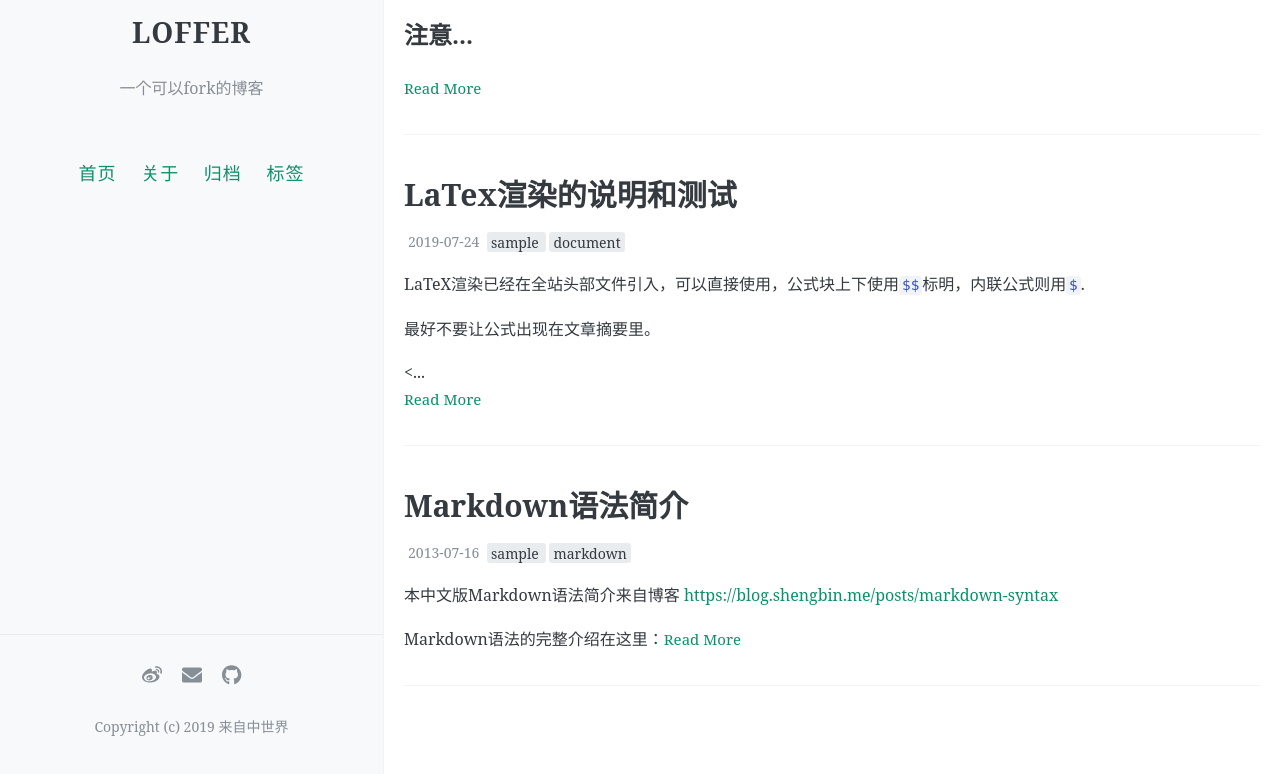
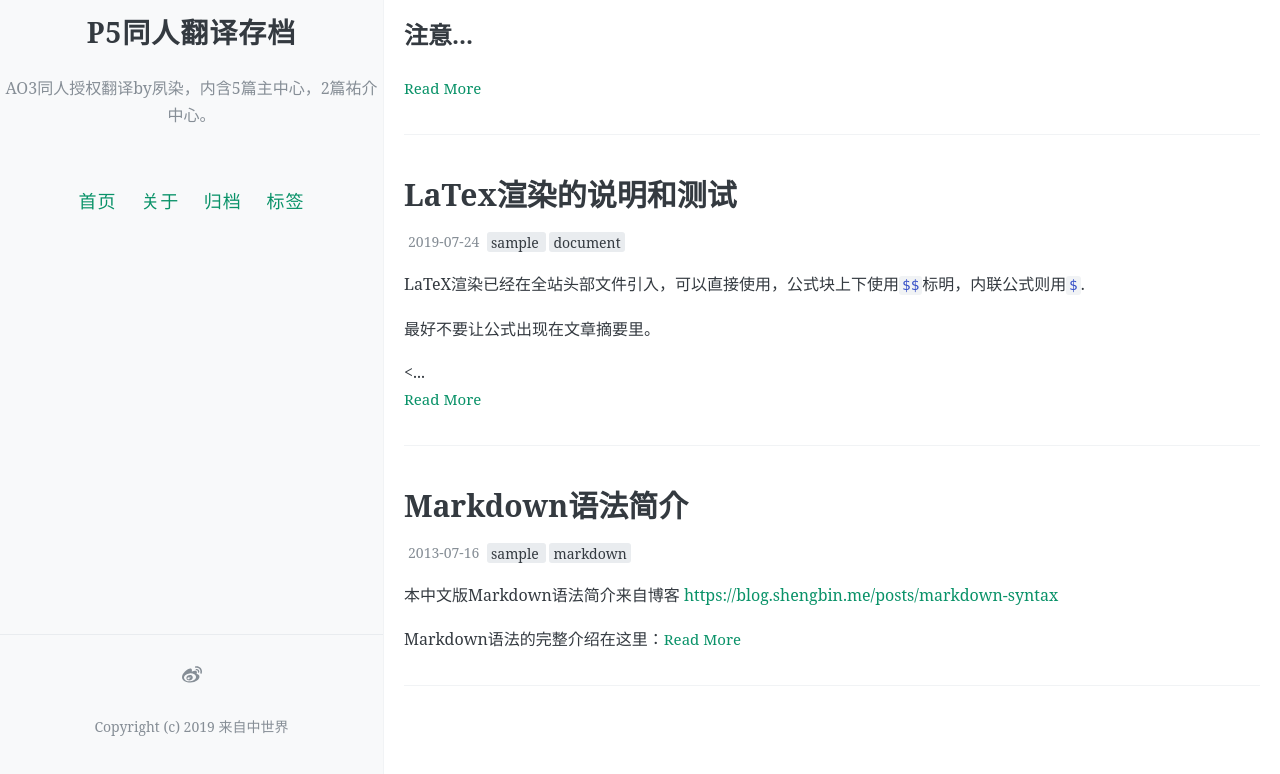
Before and after one commit to melancholique/P5fanfictranslation, a Jekyll site: the page built from index.html, in a window 1280 px wide and 1064 px high. Shown: the part 290-1064 px from the top of the window. Built offline with Jekyll 4.4.1, drawn with Linux system fonts in a browser that asks for light colours; the list of posts is cut into pages by our own code; comment, search, counter and statistics services are not loaded.

Commit message:
Update _config.yml

```diff
--- a/_config.yml
+++ b/_config.yml
@@ -5,9 +5,9 @@
 # 你的博客名称，请用你想要的博客名替换“LOFFER”，以下修改都可类似处理
 # 注意，“name: LOFFER”，冒号后面的空格不可以省略。
 # 井号后面的文字是说明文档，不会被程序读取。
-name: LOFFER
+name: P5同人翻译存档
 # 描述/签名
-description: 一个可以fork的博客
+description: AO3同人授权翻译by夙染，内含5篇主中心，2篇祐介中心。
 
 #
 # 下面的设定都是可选的
@@ -39,13 +39,12 @@ excerpt_separator: <!-- more -->
 
 # 你的社交网络链接，它们会作为图标出现在你的网站页脚中，可选填写
 footer-links:
-  weibo: frommidworld #请输入你的微博个性域名 https://www.weibo.com/<thispart>
-  behance: # https://www.behance.net/<>
+  lofter: 夙染  https://jedois.lofter.com/
+  ao3: Ralos https://archiveofourown.org/users/Ralos/works
   dribbble: # https://dribbble.com/<>
-  email: fromendworld@outlook.com
   facebook: #https://www.facebook.com/<>
   flickr: #https://www.flickr.com/<>
-  github: FromEndWorld/loffer #https://github.com/<>
+  weibo: 夙染 https://weibo.com/p/1005052313786753/home
   instagram: #https://instagram.com/<>
   linkedin: #https://www.linkedin.com/in/<>
   pinterest: #https://www.pinterest.com/<>
@@ -79,7 +78,7 @@ url:
 # 添加你的博客的二级域名，一般来说是你的repository名
 # 如果你的博客的URL是：(http://yourusername.github.io/repository-name)
 # 那么就写成 "/repository-name"
-baseurl: /LOFFER
+baseurl: /P5fanfictranslation
 
 
 #
```
